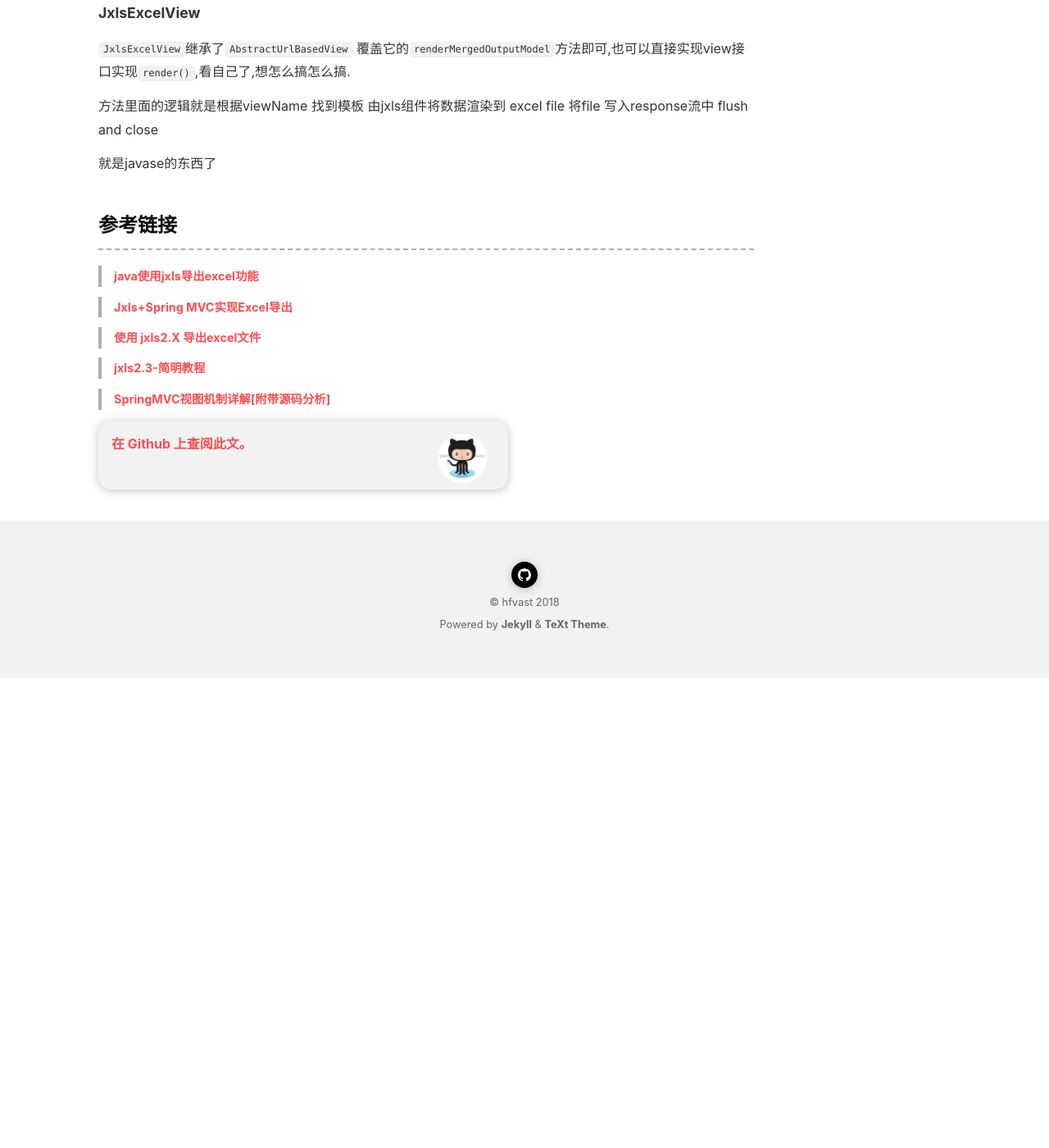
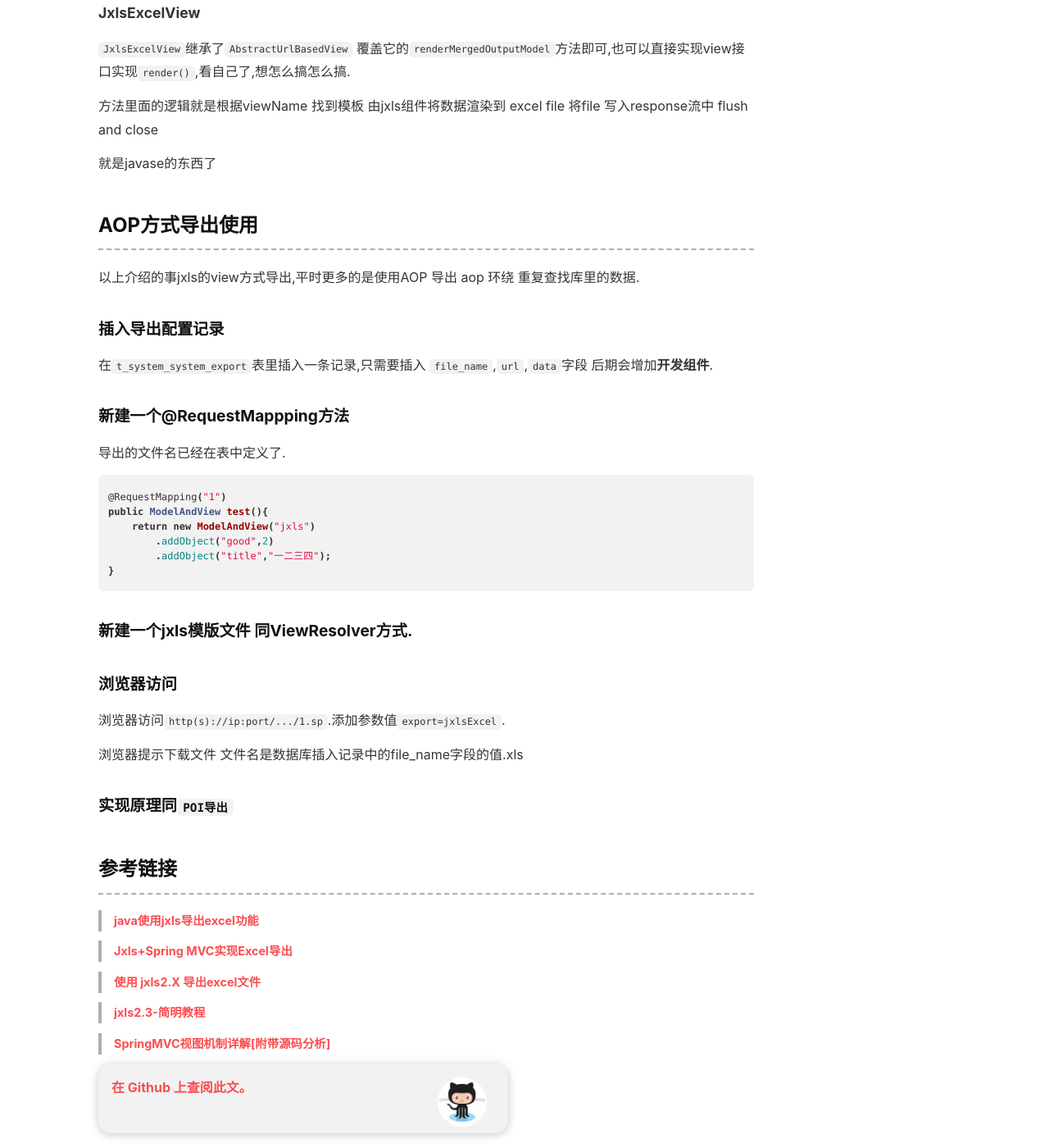
Before and after one commit to FireLee1413/hfvast.github.io, a Jekyll site: the page built from _posts/2018-03-02-eap功能介绍-jxls导出.md, in a window 1280 px wide and 1400 px high, scrolled down 3970 px. Shown: the whole window at 82% size. Built offline with Jekyll 4.4.1, drawn with Linux system fonts in a browser that asks for light colours; nearby versions of some CDN libraries; comment, search, counter and statistics services are not loaded; before the commit the page ends 4797 px from its top, so only the background shows below that; some of the changed text lies outside the part shown.

Commit message:
AOP 方式导出 jxls

````diff
--- a/_posts/2018-03-02-eap功能介绍-jxls导出.md
+++ b/_posts/2018-03-02-eap功能介绍-jxls导出.md
@@ -14,7 +14,7 @@ tags: eap
 
 为了应对复杂的excel导出,比如跨行,跨列,合并单元格等复杂操作.再使用poi操作,会很麻烦,现集成jxls进行导出操作.
 
-## 使用
+## view,ViewResolver方式使用
 
 ### 新建一个@RequestMappping方法,并指定exportFileName
 
@@ -169,6 +169,37 @@ protected View loadView(String viewName, Locale locale) throws Exception {
 就是javase的东西了
 
 
+## AOP方式导出使用
+以上介绍的事jxls的view方式导出,平时更多的是使用AOP 导出 aop 环绕 重复查找库里的数据.
+
+### 插入导出配置记录
+
+在`t_system_system_export`表里插入一条记录,只需要插入 `file_name`,`url`,`data`字段 后期会增加**开发组件**.
+
+### 新建一个@RequestMappping方法
+
+导出的文件名已经在表中定义了.
+
+```java
+@RequestMapping("1")
+public ModelAndView test(){
+    return new ModelAndView("jxls")
+        .addObject("good",2)
+        .addObject("title","一二三四");
+}
+```
+### 新建一个jxls模版文件 同ViewResolver方式.
+
+### 浏览器访问
+
+浏览器访问`http(s)://ip:port/.../1.sp`.添加参数值`export=jxlsExcel`.
+
+浏览器提示下载文件 文件名是数据库插入记录中的file_name字段的值.xls
+
+### 实现原理同`POI导出`
+
+
+
 ## 参考链接
 
 >[java使用jxls导出excel功能](http://blog.csdn.net/xiejx618/article/details/38906683)
````
